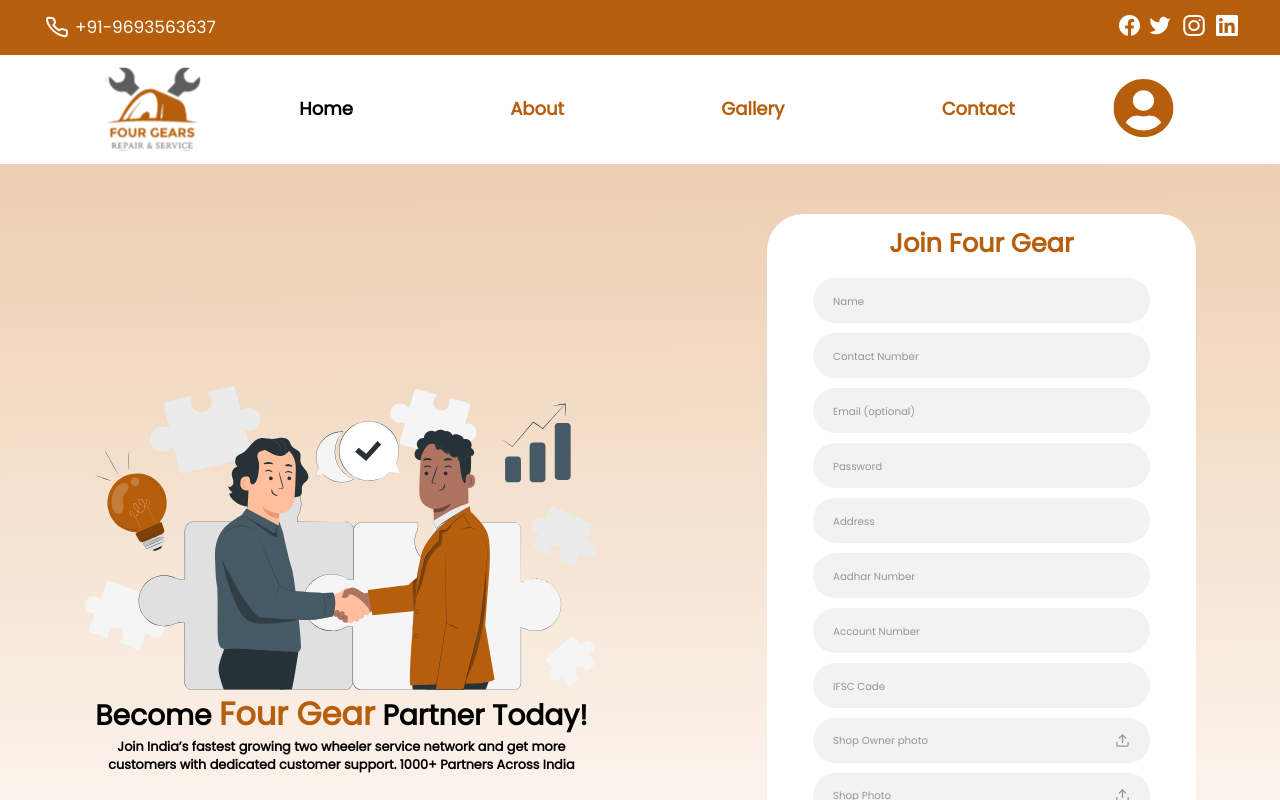
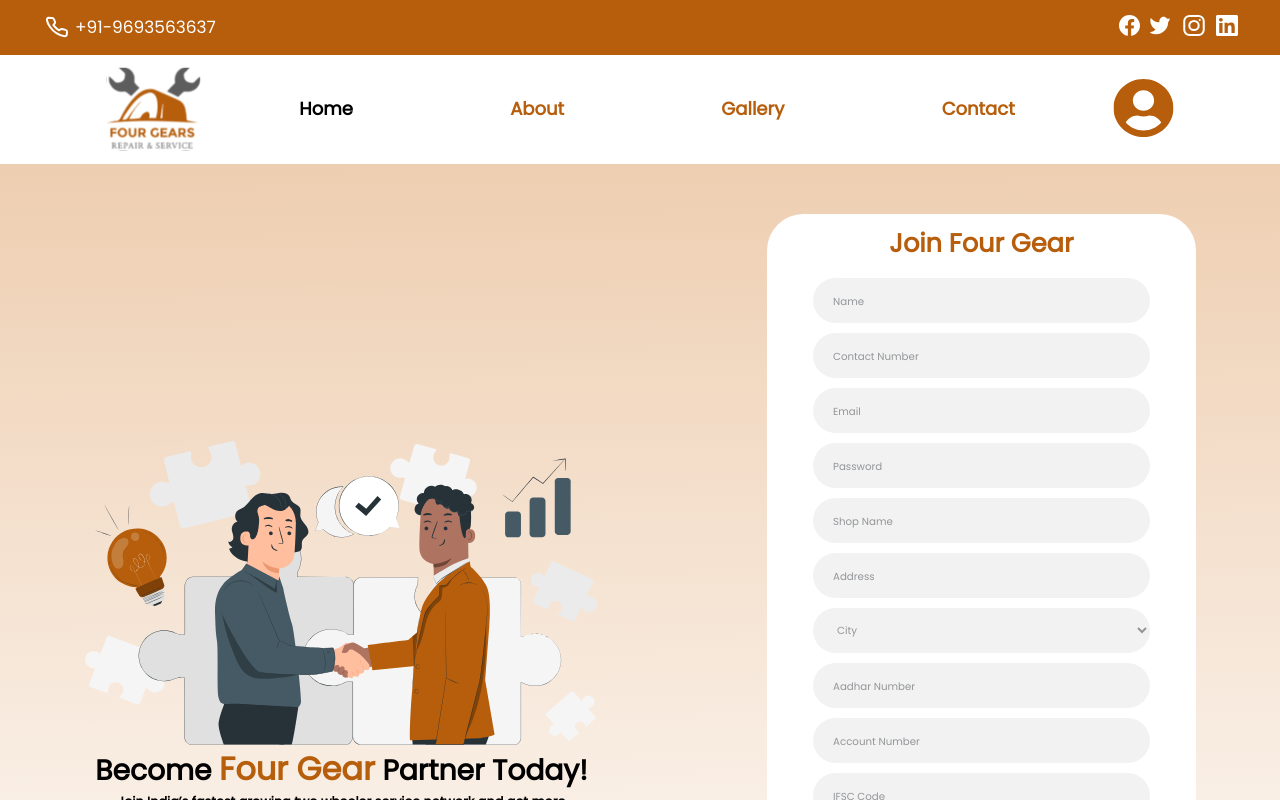
Before and after one commit to anshulkumarx7/fourGear-partner, a React (Vite) app: page / in a window 1280 px wide. Shown: the top 800 px of the page. Built offline with nearby package versions, Linux system fonts and the light colour scheme; no server answers.

Commit message:
added partner registration

```diff
--- a/src/Components/Join.jsx
+++ b/src/Components/Join.jsx
@@ -8,13 +8,10 @@
 import { JoinContext } from "../Context/JoinContext";
 import { useNavigate } from "react-router-dom";
 
-
 function Join() {
   const navigate = useNavigate();
-  const navigation = () => {
-    navigate("/mechanics");
-  };
-  const [imageError,setImageError]=useState(false);
+
+  const [imageError, setImageError] = useState(false);
   const {
     details,
     setDetails,
@@ -83,20 +80,20 @@
   };
   //handleSubmit
   const handleSubmit = async (e) => {
-    if(ownerImage.length === 0 || shImage.length === 0){
+    e.preventDefault();
+    if (ownerImage.length === 0 || shImage.length === 0) {
       setImageError(true);
     }
-    e.preventDefault();
     try {
       setLoading(true);
       await detailsValidation.validate(details, { abortEarly: false });
       setLoading(false);
-      console.log(details);
-      console.log("shopImage");
-      console.log(shImage);
-      console.log("ownerImage");
-      console.log(ownerImage);
-      console.log(currLocation);
+      // console.log(details);
+      // console.log("shopImage");
+      // console.log(shImage);
+      // console.log("ownerImage");
+      // console.log(ownerImage);
+      // console.log(currLocation);
       // navigation();
       // setSubmit(true);
       navigate("/mechanics");
@@ -143,21 +140,21 @@
           <input
             type="text"
             placeholder="Contact Number"
-            name="contactNumber"
+            name="phone"
             autoComplete="off"
             onBlur={handleDetailsBlur}
             onChange={handleChange}
-            value={details.contactNumber}
+            value={details.phone}
           />
-          {detailsErrors.contactNumber && (
+          {detailsErrors.phone && (
             <div className="loginErrors">
               <CgDanger className="cgDanger" />
-              {detailsErrors.contactNumber}
+              {detailsErrors.phone}
             </div>
           )}
           <input
             type="email"
-            placeholder="Email (optional)"
+            placeholder="Email"
             name="email"
             autoComplete="off"
             onBlur={handleDetailsBlur}
@@ -187,6 +184,21 @@
           )}
           <input
             type="text"
+            placeholder="Shop Name"
+            name="shopName"
+            autoComplete="off"
+            onBlur={handleDetailsBlur}
+            onChange={handleChange}
+            value={details.shopName}
+          />
+          {detailsErrors.shopName && (
+            <div className="loginErrors">
+              <CgDanger className="cgDanger" />
+              {detailsErrors.shopName}
+            </div>
+          )}
+          <input
+            type="text"
             placeholder="Address"
             name="address"
             autoComplete="off"
@@ -198,6 +210,21 @@
             <div className="loginErrors">
               <CgDanger className="cgDanger" />
               {detailsErrors.address}
+            </div>
+          )}
+          <select
+            name="city"
+            onBlur={handleDetailsBlur}
+            onChange={handleChange}
+            value={details.city}
+          >
+            <option value="">City</option>
+            <option value="Bhubaneshwar">Bhubaneshwar</option>
+          </select>
+          {detailsErrors.city && (
+            <div className="loginErrors">
+              <CgDanger className="cgDanger" />
+              {detailsErrors.city}
             </div>
           )}
           <input
@@ -266,10 +293,10 @@
               {detailsErrors.shopOwnerImage}
             </div>
           )}
-          {(imageError && !detailsErrors.shopOwnerImage) && (
+          {imageError && !detailsErrors.shopOwnerImage && (
             <div className="loginErrors">
               <CgDanger className="cgDanger" />
-               Image Required
+              Image Required
             </div>
           )}
 
@@ -293,10 +320,10 @@
               {detailsErrors.shopImage}
             </div>
           )}
-          {(imageError && !detailsErrors.shopOwnerImage) && (
+          {imageError && !detailsErrors.shopOwnerImage && (
             <div className="loginErrors">
               <CgDanger className="cgDanger" />
-               Image Required
+              Image Required
             </div>
           )}
           <input
--- a/src/Components/MechanicsDetails.jsx
+++ b/src/Components/MechanicsDetails.jsx
@@ -1,11 +1,22 @@
-import React, { useState } from "react";
+import React, { useState,useContext } from "react";
 import "../Styles/MechanicsDetails.css";
-import { RxCross2 } from "react-icons/rx";
 import { IoIosAddCircle, IoIosRemoveCircle } from "react-icons/io";
 import mechanicsValidation from "../schemas/mechanicsValidtion";
 import { CgDanger } from "react-icons/cg";
+import { JoinContext } from "../Context/JoinContext";
+import { useNavigate } from "react-router-dom";
+import axios from "axios";
 
 function MechanicsDetails() {
+  const {
+    details,
+    setDetails,
+    currLocation,
+    ownerImage,
+    shImage,
+  } = useContext(JoinContext);
+  const navigate =useNavigate();
+
   const [mechanicDetails, setMechanicsDetails] = useState([
     {
       name: "",
@@ -15,7 +26,8 @@
     },
   ]);
   // const [errors, setErrors] = useState({});
-  // const [loading, setLoading] = useState(false);
+  const [loading, setLoading] = useState(false);
+
   const handleAddMore = () => {
     setMechanicsDetails([
       ...mechanicDetails,
@@ -34,24 +46,50 @@
     list.splice(index, 1);
     setMechanicsDetails(list);
   };
+  let config = {
+    method: 'post',
+    maxBodyLength: Infinity,
+    url: 'http://localhost:5000/api/partners/register',
+    headers: {
+      'Content-Type': 'application/json'
+    },
+    data : details
+  };
+  const partnerRegistration = async(config)=>{
+    try{
+      setLoading(true);
+      setDetails((prevDetails)=>({
+        ...prevDetails,
+        "map":currLocation,
+        "ownerPic":ownerImage,
+        "shopPic":shImage,
+        "mechanicDetails":mechanicDetails
+      }))
+      const response = await axios.request(config);
+      navigate("/signin");
+      console.log(JSON.stringify(response.data));
+      setLoading(false);
+    }catch(error){
+      console.log(error);
+    }
+  }
   const handleSubmit = async (event) => {
     event.preventDefault();
-    // try {
-    //   setLoading(true);
-    //   // await mechanicsValidation.validate(mechanicDetails, {
-    //   //   abortEarly: false,
-    //   // });
-    //   setLoading(false);
-    //   // login(config);
-    // } catch (validationError) {
-    //   setLoading(false);
-    //   console.log(validationError);
-    //   // const newErrors ={};
-    //   // validationError.inner.forEach((error) => {
-    //   //   newErrors[error.path] = error.message;
-    //   // });
-    //   // setErrors(newErrors);
-    // }
+    try {
+      setLoading(true);
+
+      // await mechanicsValidation.validate(mechanicDetails, {
+      //   abortEarly: false,
+      // });
+      // login(config);
+      partnerRegistration(config);
+      console.log(details);
+      // navigate("/");
+      setLoading(false);
+    } catch (validationError) {
+      setLoading(false);
+      console.log(validationError);
+    }
     console.log(mechanicDetails);
   };
   // const handleBlur = (event,index) => {
--- a/src/Context/JoinContext.jsx
+++ b/src/Context/JoinContext.jsx
@@ -16,10 +16,12 @@
 export const JoinProvider = ({ children }) => {
   const [details, setDetails] = useState({
     name: "",
-    contactNumber: "",
+    phone: "",
     email: "",
     password: "",
+    shopName:"",
     address: "",
+    city:"",
     aadharNumber: "",
     accountNumber: "",
     ifscCode: "",
--- a/src/Styles/Join.css
+++ b/src/Styles/Join.css
@@ -54,7 +54,7 @@
 .fourGearJoinForm input[type="text"],
 .fourGearJoinForm input[type="password"],
 .fourGearJoinForm [type="number"],
-.fourGearJoinForm [type="email"] {
+.fourGearJoinForm [type="email"],.fourGearJoinForm select{
   width: 100%;
   height: 4.5rem;
   border-radius: 2.5vw;
@@ -65,6 +65,10 @@
   margin: 0.5rem 0;
 }
 .fourGearJoinForm input::placeholder {
+  font-size: 0.8vw;
+  color: rgb(147, 149, 152);
+}
+.fourGearJoinForm select{
   font-size: 0.8vw;
   color: rgb(147, 149, 152);
 }
@@ -146,6 +150,9 @@
   .fourGearJoinForm input::placeholder {
     font-size: 1rem;
   }
+  .fourGearJoinForm select{
+    font-size: 1rem;
+  }
   .fourGearJoinButton {
     font-size: 1rem;
   }
@@ -190,7 +197,7 @@
   .fourGearJoinForm input[type="text"],
   .fourGearJoinForm input[type="password"],
   .fourGearJoinForm [type="number"],
-  .fourGearJoinForm [type="email"] {
+  .fourGearJoinForm [type="email"],.fourGearJoinForm select {
     height: 3rem;
     font-size: 0.8rem;
   }
--- a/src/schemas/joinValidation.jsx
+++ b/src/schemas/joinValidation.jsx
@@ -2,7 +2,7 @@
 
 const detailsValidation =Yup.object().shape({
     name:Yup.string().min(2,'Name should be more than 2 Characters').max(20).required('Please enter your Name'),
-    contactNumber:Yup.string().min(10,'Invalid Contact number').max(10)
+    phone:Yup.string().min(10,'Invalid Contact number').max(10)
     .matches(/^\+?[1-9]\d{1,14}$/, 'Invalid contact number')
     .required('Contact number is required'),
     email:Yup.string().email('Invalid Email').required('Please enter the email'),
@@ -11,7 +11,9 @@
       /^(?=.*[a-z])(?=.*[A-Z])(?=.*\d)(?=.*[@$!%*?&])[A-Za-z\d@$!%*?&]{8,}$/,
       " Password must be at least 8 characters long and contain [A-Z,a-z,@#]"
     ),
+    shopName:Yup.string().min(4,'Please enter shop name').required('Please enter shop name'),
     address:Yup.string().min(10,'Please enter your full address').max(30).required('Please enter your address'),
+    city:Yup.string().required('Please choose city'),
     aadharNumber:Yup.string().matches(/^\d{12}$/, "Invalid Aadhaar number").required('Please enter your Aadhar Number'),
     accountNumber:Yup.string().min(10,'Invalid account number').max(25).required('Please enter your account number'),
     ifscCode:Yup.string().min(10,'Invalid IFSC Code').max(25).required('Please enter your IFSC code'),
```
